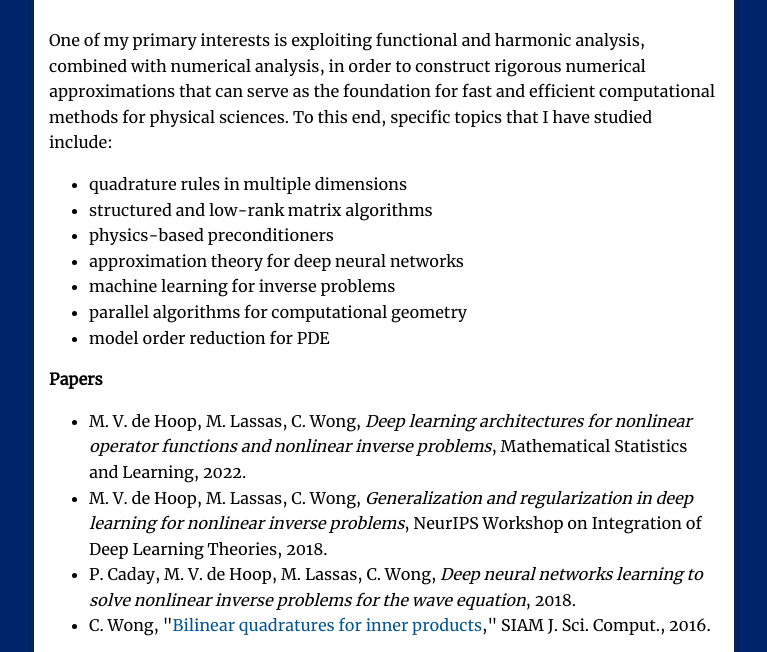
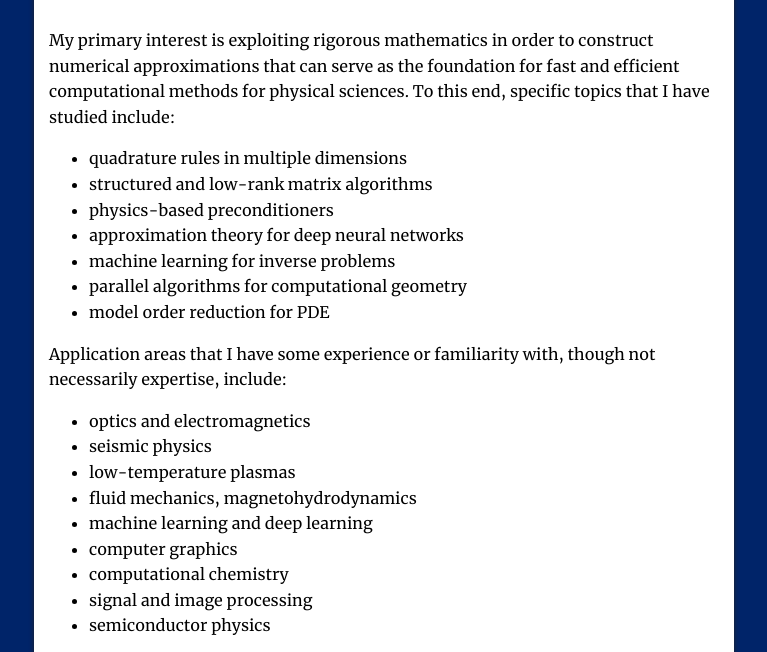
Before and after one commit to cawong89/cawong89.github.io, a plain HTML site: page research.html in a window 1280 px wide. Shown: the part 141-793 px from the top of the page, without its empty margins (256-1023 px from the left). Drawn offline with Linux system fonts and the light colour scheme.

Commit message:
update to research page

```diff
--- a/research.html
+++ b/research.html
@@ -37,9 +37,8 @@
 
         <div id="content">
 
-			<p>One of my primary interests is exploiting functional and harmonic analysis,
-            combined with numerical analysis,
-            in order to construct rigorous numerical approximations that can serve as
+			<p>My primary interest is exploiting rigorous mathematics
+            in order to construct numerical approximations that can serve as
             the foundation for fast and efficient computational methods for physical sciences.
             To this end, specific topics that I have studied include:
             <ul>
@@ -50,6 +49,20 @@
             <li> machine learning for inverse problems
             <li> parallel algorithms for computational geometry
             <li> model order reduction for PDE
+            </ul>
+            </p>
+            <p>Application areas that I have some experience or familiarity with,
+            though not necessarily expertise, include:
+            <ul>
+            <li> optics and electromagnetics
+            <li> seismic physics
+            <li> low-temperature plasmas
+            <li> fluid mechanics, magnetohydrodynamics
+            <li> machine learning and deep learning
+            <li> computer graphics
+            <li> computational chemistry
+            <li> signal and image processing
+            <li> semiconductor physics
             </ul>
             </p>
 			<p> <b> Papers</b></p>
```
